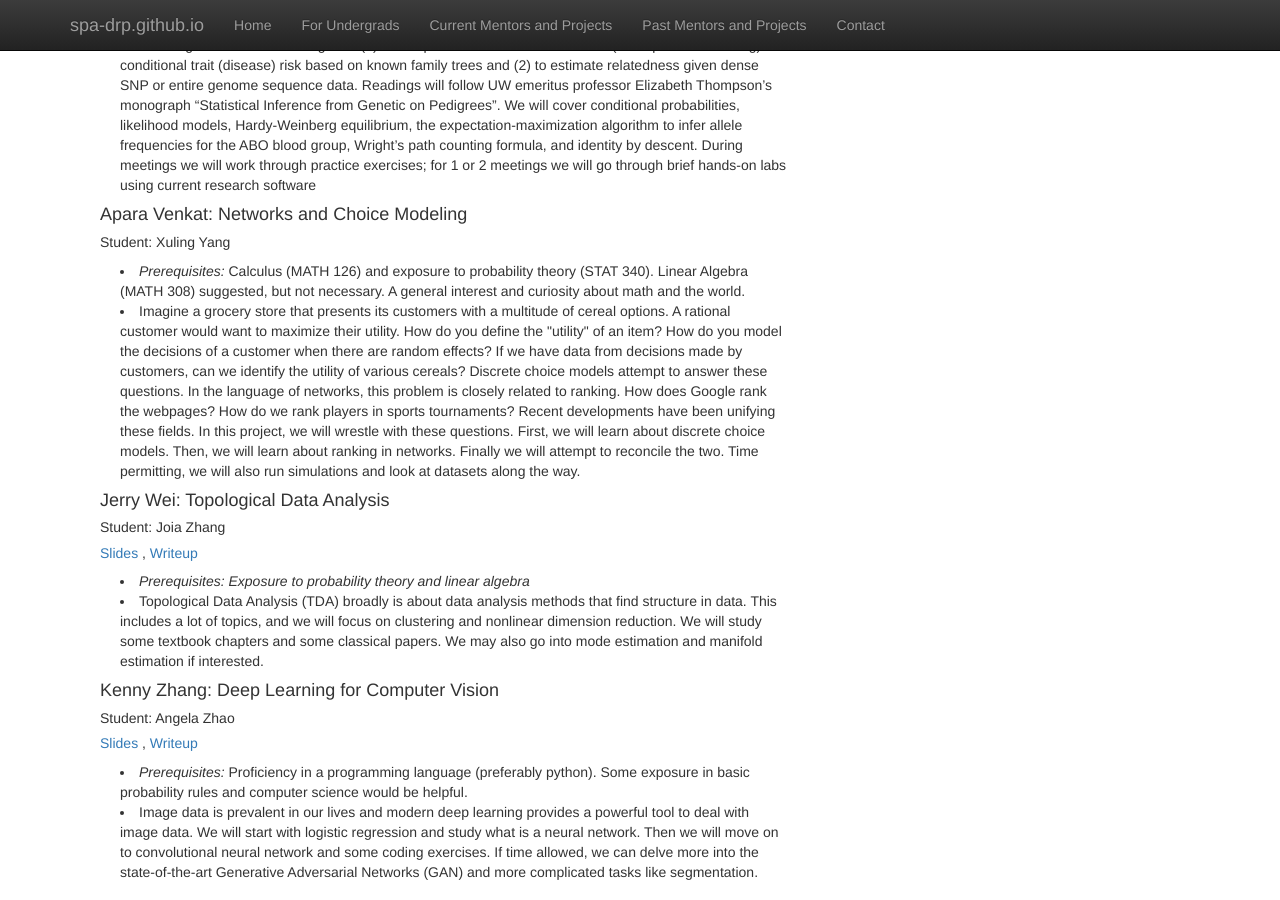
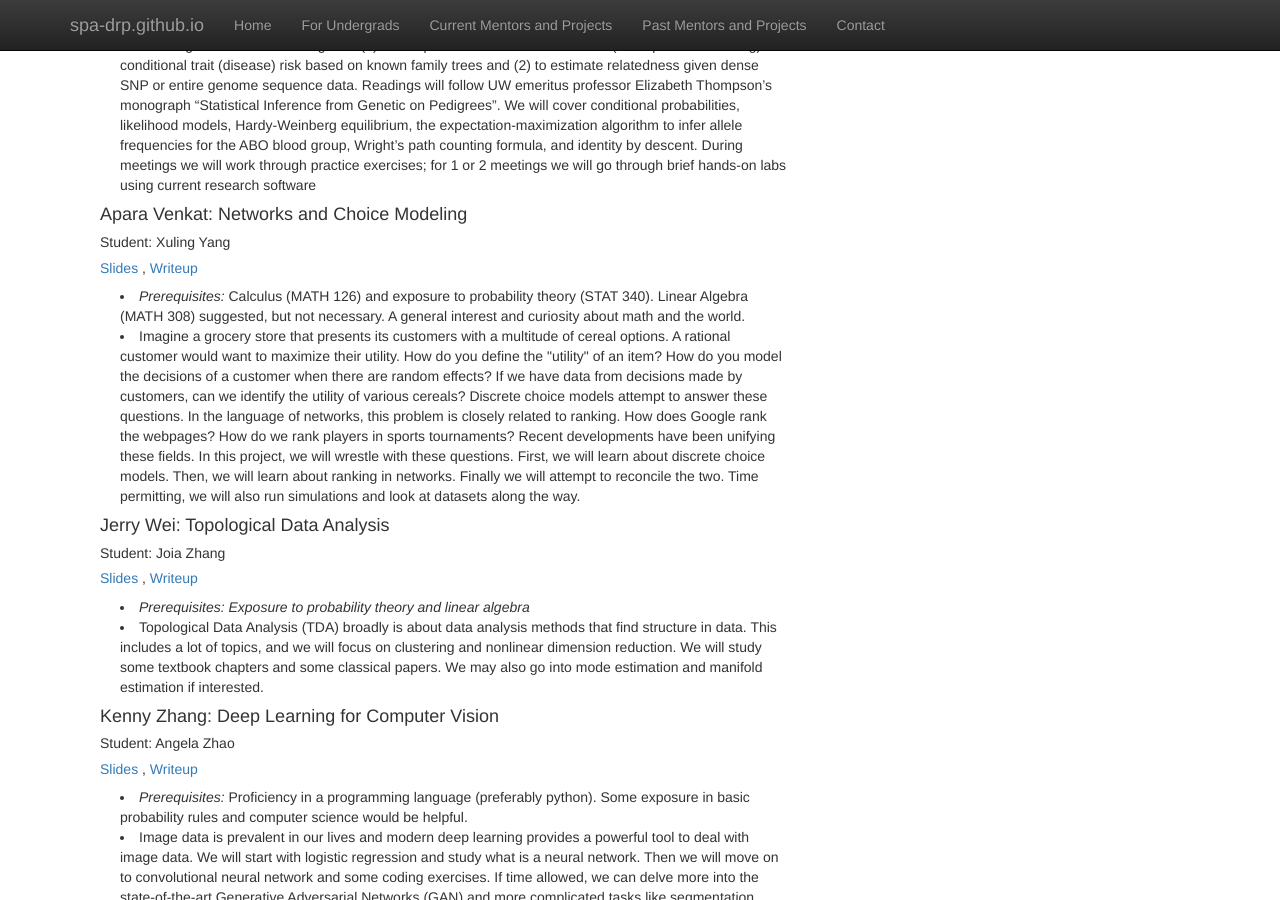
Before and after one commit to SPA-DRP/spa-drp.github.io, a Jekyll site: the page built from past-projects.html, in a window 1280 px wide and 900 px high, scrolled down 1946 px. Built offline with Jekyll 4.4.1, drawn with Linux system fonts in a browser that asks for light colours; nearby versions of some CDN libraries; library files that are not in the unit come from our copies.

Commit message:
apara writeuops

```diff
--- a/past-projects.html
+++ b/past-projects.html
@@ -130,6 +130,9 @@ We will explore statistical theory and methodology as it applies to the study of
 
 <h4> Apara Venkat: Networks and Choice Modeling </h4>
 <h5> Student: Xuling Yang </h5>
+<h5> <a href = "https://spa-drp.github.io/writeups/win2021/xuling_slides.pdf"> Slides </a>,
+  <a href = "https://spa-drp.github.io/writeups/win2021/xuling_writeup.pdf""> Writeup </a>
+</h5>
 <p class="content" style="padding:0px;margin:0px 20px 0px;">
   <li style="padding:0px;margin:0px 20px 0px;"> <i> Prerequisites: </i>
   Calculus (MATH 126) and exposure to probability theory (STAT 340). Linear Algebra (MATH 308) suggested, but not necessary.
```
Also changed, not shown: 5 other files.
